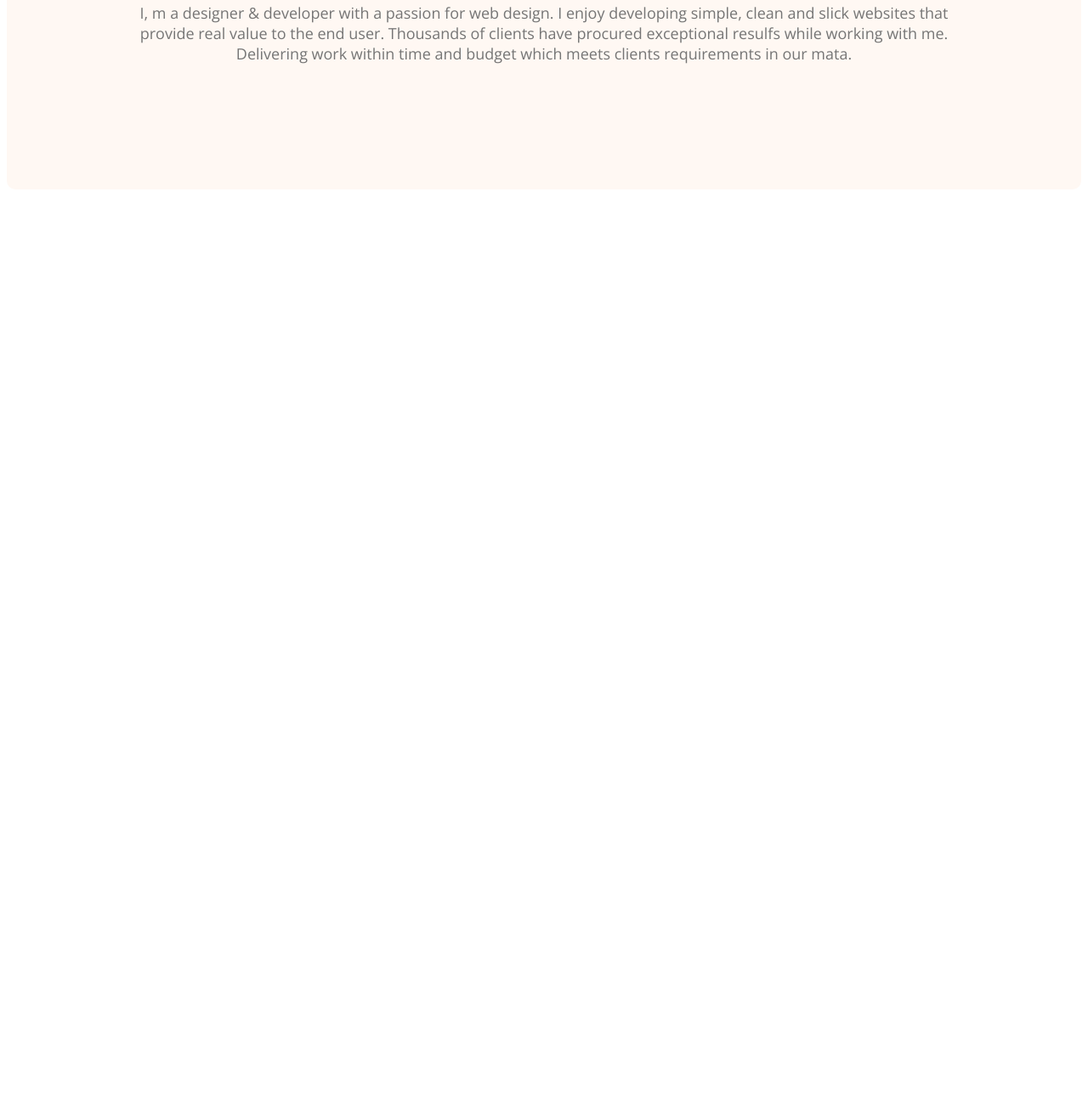
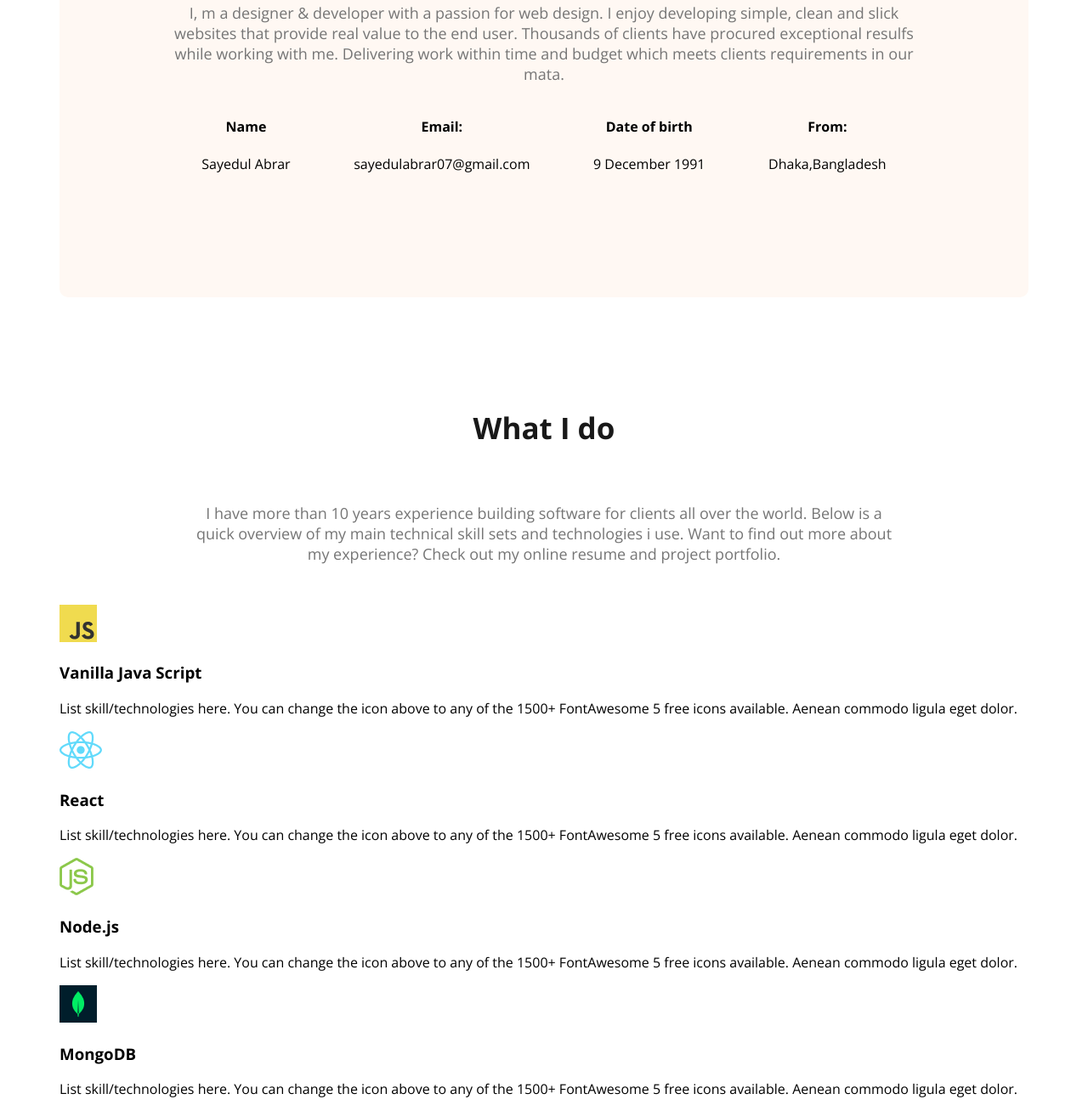
Before and after one commit to abrar-756/Web-Developer-Portfolio, a plain HTML site: page index.html in a window 1280 px wide. Shown: the part 1239-2540 px from the top of the page at 85% size. Before the commit the page ends 1592 px from the top, so only its background shows below. Drawn offline with nearby package versions, Linux system fonts and the light colour scheme.

Commit message:
added about and what i do section

```diff
--- a/index.html
+++ b/index.html
@@ -35,8 +35,58 @@
 <section class="about">
     <h3 class="section-title">About Me</h3>
     <p class="section-description">I, m a designer & developer with a passion for web design. I enjoy developing simple, clean and slick websites that provide real value to the end user. Thousands of clients have procured exceptional resulfs while working with me. Delivering work within time and budget which meets clients requirements in our mata.</p>
+     <div class="about-info-container">
+    <div class="about-info">
+        <h4 class="info-title">Name</h4>
+        <p class="info-description">Sayedul Abrar</p>
+    </div>
+    <div class="about-info">
+        <h4 class="info-title">Email:</h4>
+        <p class="info-description">sayedulabrar07@gmail.com</p>
+    </div>
+    <div class="about-info">
+        <h4 class="info-title">Date of birth</h4>
+        <p class="info-description">9 December 1991</p>
+    </div>
+    <div class="about-info">
+        <h4 class="info-title">From:</h4>
+        <p class="info-description">Dhaka,Bangladesh</p>
+    </div>
+
+     </div>
 
 </section>
+<!-- what i do section start -->
+ <section>
+    <h3 class="section-title">What I do</h3>
+    <p id="do-section" class="section-description">I have more than 10 years experience building software for clients all over the world. Below is a quick overview of my main technical skill sets and technologies i use. Want to find out more about my experience? Check out my online resume and project portfolio.</p>
+<div class="skills-container">
+    <div class="skill">
+        <img src="images/icons/js.png" alt="">
+        <h3 class="skill-title">Vanilla Java Script</h3>
+        <p class="skill-description">List skill/technologies here. You can change the icon above to any of the 1500+ FontAwesome 5 free icons available. Aenean commodo ligula eget dolor.</p>
+    </div>
+    <div class="skill">
+        <img src="images/icons/react.png" alt="">
+        <h3 class="skill-title">React</h3>
+        <p class="skill-description">List skill/technologies here. You can change the icon above to any of the 1500+ FontAwesome 5 free icons available. Aenean commodo ligula eget dolor.
+         </p>
+    </div>
+    <div class="skill">
+        <img src="images/icons/nodejs.png" alt="">
+        <h3 class="skill-title">Node.js</h3>
+        <p class="skill-description">
+        List skill/technologies here. You can change the icon above to any of the 1500+ FontAwesome 5 free icons available. Aenean commodo ligula eget dolor.
+        </p>
+    </div>
+    <div class="skill">
+        <img src="images/icons/mongo.png" alt="">
+        <h3 class="skill-title">MongoDB</h3>
+        <p class="skill-description">
+            List skill/technologies here. You can change the icon above to any of the 1500+ FontAwesome 5 free icons available. Aenean commodo ligula eget dolor.</p>
+    </div>
+</div>
+ </section>
     </main>
     <footer>
 
--- a/styles/portfolio.css
+++ b/styles/portfolio.css
@@ -69,6 +69,10 @@ nav a{
     max-width: 500px;
 
 }
+main{
+    max-width: 1140px;
+    margin: 0 auto;
+}
 
 .about{
     padding: 130px;
@@ -88,3 +92,13 @@ nav a{
     text-align: center;
     font-size: 18px;
 }
+.about-info-container{
+    display: flex;
+    justify-content:space-around ;
+}
+.about-info{
+    text-align: center;
+}
+#do-section{
+    padding: 30px 150px;
+}
```
